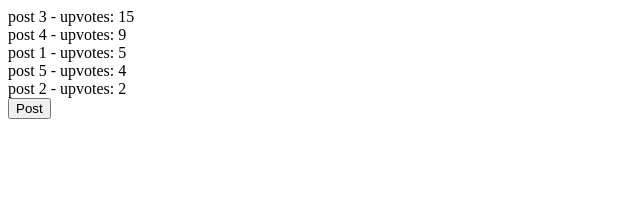
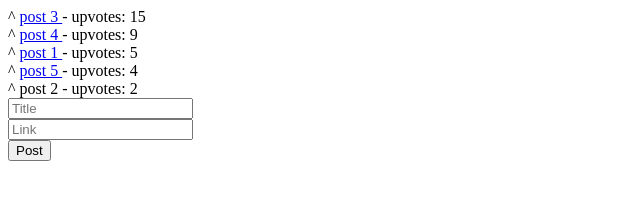
Before and after one commit to jtang22/NewsHub, a plain HTML site: page index.html in a window 1280 px wide. Shown: the whole page, without its empty margins (0-640 px from the left). Drawn offline with nearby package versions, Linux system fonts and the light colour scheme.

Commit message:
added function to submit links with posts

```diff
--- a/app.js
+++ b/app.js
@@ -5,13 +5,25 @@ app.controller('MainCtrl', [
   function($scope) {
     //$scope.test = 'Hello world!';
     $scope.posts = [
-      {title: 'post 1', upvotes: 5},
-      {title: 'post 2', upvotes: 2},
-      {title: 'post 3', upvotes: 15},
-      {title: 'post 4', upvotes: 9},
-      {title: 'post 5', upvotes: 4}
+      {title: 'post 1', link: 'https://www.reddit.com/r/kpop/comments/54ynlx/what_songs_did_you_enjoy_at_first_but_now_dont/', upvotes: 5},
+      {title: 'post 2', link: '', upvotes: 2},
+      {title: 'post 3', link: 'http://i.imgur.com/N1V9NTf.jpg', upvotes: 15},
+      {title: 'post 4', link: 'https://www.reddit.com/r/funny/comments/54w6b0/wake_up_people/', upvotes: 9},
+      {title: 'post 5', link: 'http://imgur.com/a/GQIIw', upvotes: 4}
     ];
     $scope.addPost = function() {
-      $scope.posts.push({title: 'A new post!', upvotes: 0});
+      if(!$scope.title || $scope.title === '') {
+        return;
+      }
+      $scope.posts.push({
+        title: $scope.title,
+        link: $scope.link,
+        upvotes: 0
+      });
+      $scope.title = '';
+      $scope.link = '';
+    };
+    $scope.incrementUpvotes = function(post) {
+      post.upvotes += 1;
     };
   }]);
--- a/index.html
+++ b/index.html
@@ -4,10 +4,26 @@
     <script src="https://ajax.googleapis.com/ajax/libs/angularjs/1.5.7/angular.min.js"></script>
     <script src="app.js"> </script>
   </head>
+
   <body ng-app="newsHub" ng-controller="MainCtrl">
     <div ng-repeat="post in posts | orderBy: '-upvotes'">
-      {{post.title}} - upvotes: {{post.upvotes}}
+      <span ng-click="incrementUpvotes(post)">^</span>
+      <a ng-show="post.link" href="{{post.link}}">
+        {{post.title}}
+      </a>
+      <span ng-hide="post.link">
+        {{post.title}}
+      </span>
+      - upvotes: {{post.upvotes}}
     </div>
-    <button ng-click="addPost()">Post</button>
+
+    <form ng-submit="addPost()">
+      <input type="text" placeholder="Title" ng-model="title"></input>
+      <br>
+      <input type="text" placeholder="Link" ng-model="link"></input>
+      <br>
+      <button type="submit">Post</button>
+    </form>
   </body>
+
 </html>
```
